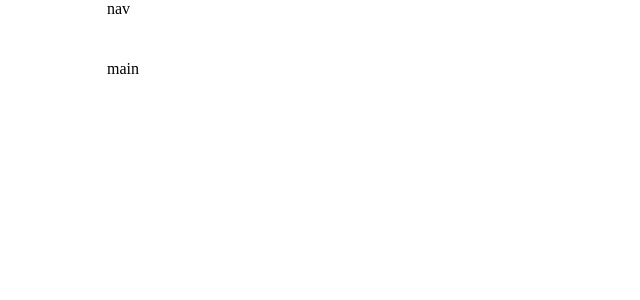
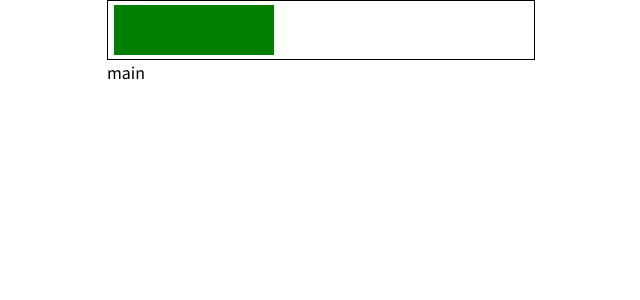
Before and after one commit to dogVelopers/whereWeGoWebClient, a Next.js app: page / in a window 1280 px wide. Shown: the top 300 px of the page, without its empty margins (319-959 px from the left). Built offline with nearby package versions, Linux system fonts and the light colour scheme.

Commit message:
[#7] apply sticky nav

```diff
--- a/package.json
+++ b/package.json
@@ -32,7 +32,6 @@
     "eslint-plugin-prettier": "^4.0.0",
     "eslint-plugin-react": "^7.27.1",
     "eslint-plugin-react-hooks": "^4.3.0",
-    "prettier": "^2.5.1",
-    "typescript": "4.5.2"
+    "prettier": "^2.5.1"
   }
 }
--- a/src/components/nav/index.tsx
+++ b/src/components/nav/index.tsx
@@ -1,12 +1,31 @@
+import Image from 'next/image';
 import { css } from '@emotion/react';
 
 function Nav() {
-  return <nav css={navStyle}>nav</nav>;
+  return (
+    <nav css={navStyle}>
+      <div css={logoWrapperStyle}></div>
+    </nav>
+  );
 }
 
 export default Nav;
 
 const navStyle = css`
+  position: sticky;
+  top: 0;
+
   width: 100%;
   height: 60px;
+  padding: 4px 6px;
+  border: solid 1px black;
+
+  display: flex;
+  align-items: center;
 `;
+
+const logoWrapperStyle = css`
+  width: 160px;
+  height: 100%;
+  background-color: green;
+`;
--- a/src/pages/index.tsx
+++ b/src/pages/index.tsx
@@ -17,6 +17,7 @@ function Home() {
 export default Home;
 
 const container = css`
+  position: relative;
   max-width: 428px;
   width: 100%;
   margin: 0 auto;
--- a/src/styles/GlobalStyle/index.tsx
+++ b/src/styles/GlobalStyle/index.tsx
@@ -9,5 +9,6 @@ const globalStyle = css`
     margin: 0;
     padding: 0;
     box-sizing: border-box;
+    font-family: 'Noto Sans KR', sans-serif;
   }
 `;
```
Also changed, not shown: 2 other files (tests, documents, lock files or other folders).
